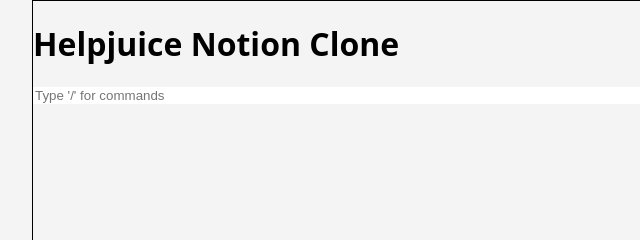
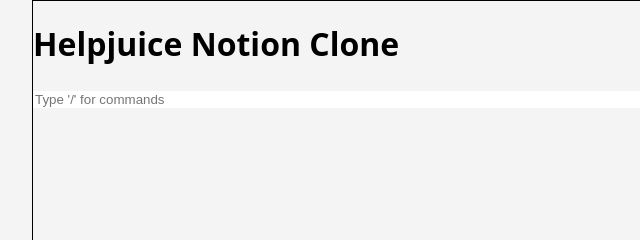
Before and after one commit to muratcan-yuksel/helpjuice-project, a plain HTML site: page index.html in a window 1280 px wide. Shown: the top 240 px of the page, 233-873 px from the left. Drawn offline with Linux system fonts and the light colour scheme.

Commit message:
add input wrapper

```diff
--- a/app.js
+++ b/app.js
@@ -51,6 +51,8 @@
   } else if (x == "Backspace") {
     modal_container.classList.remove("show");
     console.log("back");
+  } else if (x == "Enter") {
+    console.log("enter");
   }
 }
 //call the modal opening keydown function
--- a/createElements.js
+++ b/createElements.js
@@ -0,0 +1,3 @@
+if (itemId == "hey") {
+  console.log("hey");
+}
--- a/index.html
+++ b/index.html
@@ -10,11 +10,13 @@
   <body>
     <main id="main">
       <h1>Helpjuice Notion Clone</h1>
-      <input
-        placeholder="Type '/' for commands"
-        class="inputField"
-        type="text"
-      />
+      <div class="inputWrapper">
+        <input
+          placeholder="Type '/' for commands"
+          class="inputField"
+          type="text"
+        />
+      </div>
       <!-- new lines and changes should come here -->
       <!-- so they must be appended to the main id -->
       <!-- modal starts here -->
--- a/style.css
+++ b/style.css
@@ -15,6 +15,9 @@
   border: 1px solid black;
   height: 100%;
   width: 750px;
+}
+.inputWrapper {
+  width: 100%;
 }
 .inputField {
   border: none;
```
